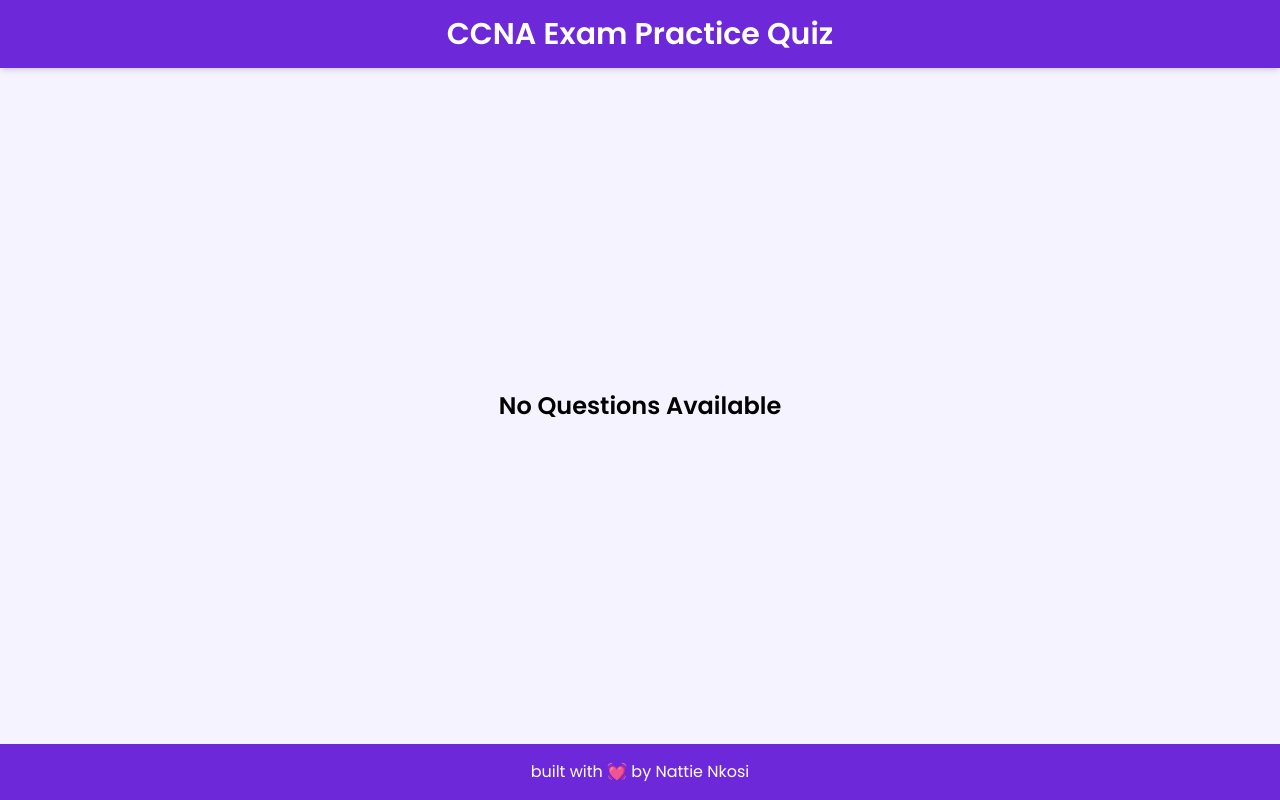
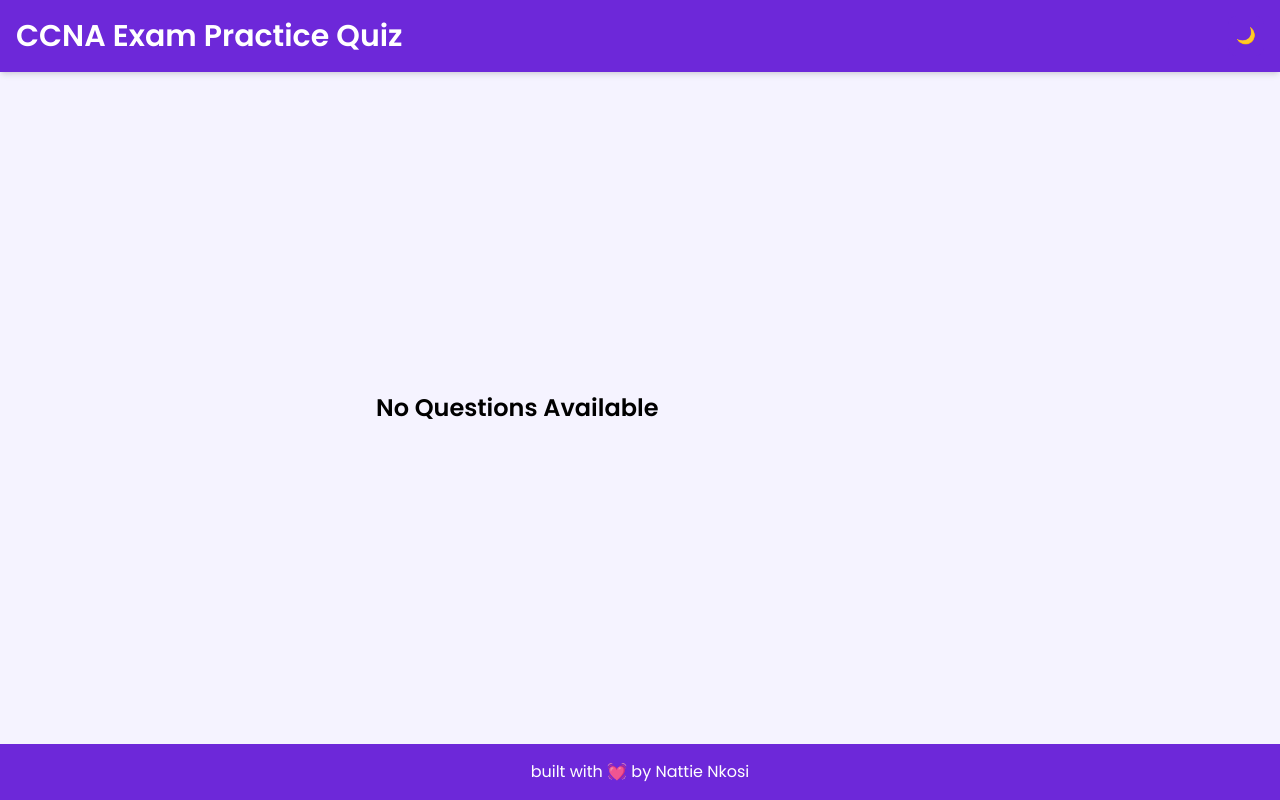
Before and after one commit to Nattie-Nkosi/Quiz-App, a Next.js app: page /quiz in a window 1280 px wide. Built offline with nearby package versions, Linux system fonts and the light colour scheme.

Commit message:
Implement theme toggle functionality and enhance dark mode support

```diff
--- a/app/layout.tsx
+++ b/app/layout.tsx
@@ -1,36 +1,40 @@
 // app/layout.tsx
-
 import { FC, ReactNode } from "react";
 import "./styles/globals.css";
+import { ThemeProvider } from "./providers/theme-provider";
+import { ThemeToggle } from "./quiz/components/theme-toggle";
 
 interface LayoutProps {
   children: ReactNode;
 }
 
 const Layout: FC<LayoutProps> = ({ children }) => (
-  <html lang="en">
+  <html lang="en" suppressHydrationWarning>
     <head>
       <title>CCNA Quiz App</title>
     </head>
-    <body className="bg-violet-50 flex flex-col min-h-screen">
+    <body className="bg-violet-50 dark:bg-gray-900 transition-colors flex flex-col min-h-screen">
+      <ThemeProvider>
         {/* Header */}
-      <header className="bg-violet-700 text-white py-4 shadow-md">
-        <div className="container mx-auto text-center">
+        <header className="bg-violet-700 dark:bg-violet-900 text-white py-4 shadow-md">
+          <div className="container mx-auto px-4 flex justify-between items-center">
             <h1 className="text-3xl font-bold">CCNA Exam Practice Quiz</h1>
+            <ThemeToggle />
           </div>
         </header>
 
         {/* Main Content */}
         <main className="flex-grow container mx-auto p-6 flex justify-center items-center">
-        {children}
+          <div className="w-full max-w-4xl dark:text-white">{children}</div>
         </main>
 
         {/* Footer */}
-      <footer className="bg-violet-700 text-white py-4">
+        <footer className="bg-violet-700 dark:bg-violet-900 text-white py-4">
           <div className="container mx-auto text-center">
             <p>built with 💓 by Nattie Nkosi</p>
           </div>
         </footer>
+      </ThemeProvider>
     </body>
   </html>
 );
--- /dev/null
+++ b/app/providers/theme-provider.tsx
@@ -0,0 +1,50 @@
+// providers/theme-provider.tsx
+"use client";
+
+import { createContext, useContext, useEffect, useState } from "react";
+
+type Theme = "light" | "dark";
+
+type ThemeContextProps = {
+  theme: Theme;
+  toggleTheme: () => void;
+};
+
+const ThemeContext = createContext<ThemeContextProps | undefined>(undefined);
+
+export function ThemeProvider({ children }: { children: React.ReactNode }) {
+  const [theme, setTheme] = useState<Theme>("light");
+
+  useEffect(() => {
+    // Check local storage for saved theme
+    const savedTheme = localStorage.getItem("theme") as Theme;
+    if (savedTheme) {
+      setTheme(savedTheme);
+      document.documentElement.classList.toggle("dark", savedTheme === "dark");
+    } else if (window.matchMedia("(prefers-color-scheme: dark)").matches) {
+      setTheme("dark");
+      document.documentElement.classList.add("dark");
+    }
+  }, []);
+
+  const toggleTheme = () => {
+    const newTheme = theme === "light" ? "dark" : "light";
+    setTheme(newTheme);
+    localStorage.setItem("theme", newTheme);
+    document.documentElement.classList.toggle("dark", newTheme === "dark");
+  };
+
+  return (
+    <ThemeContext.Provider value={{ theme, toggleTheme }}>
+      {children}
+    </ThemeContext.Provider>
+  );
+}
+
+export const useTheme = () => {
+  const context = useContext(ThemeContext);
+  if (context === undefined) {
+    throw new Error("useTheme must be used within a ThemeProvider");
+  }
+  return context;
+};
--- a/app/quiz/components/question.tsx
+++ b/app/quiz/components/question.tsx
@@ -71,7 +71,7 @@
 
   return (
     <form onSubmit={handleSubmit} className="space-y-6">
-      <h2 className="text-2xl font-semibold text-violet-800 no-select">
+      <h2 className="text-2xl font-semibold text-violet-800 dark:text-violet-300 no-select">
         {question.question}
       </h2>
       <div className="space-y-4">
@@ -85,26 +85,30 @@
               onChange={() => setCurrentOption(option)}
               className="form-radio h-5 w-5 text-violet-600 transition duration-150"
             />
-            <span className="text-lg text-violet-800">{option}</span>
+            <span className="text-lg text-violet-800 dark:text-violet-200">
+              {option}
+            </span>
           </label>
         ))}
       </div>
       {hasError && (
-        <p className="text-red-600 animate-pulse">Please select an answer.</p>
+        <p className="text-red-600 dark:text-red-400 animate-pulse">
+          Please select an answer.
+        </p>
       )}
       <div className="flex space-x-4">
         {!isFirstQuestion && (
           <button
             type="button"
             onClick={onPrevious}
-            className="bg-violet-500 text-white px-6 py-2 rounded shadow hover:bg-violet-600 transition duration-200"
+            className="bg-violet-500 dark:bg-violet-700 text-white px-6 py-2 rounded shadow hover:bg-violet-600 dark:hover:bg-violet-800 transition duration-200"
           >
             Previous
           </button>
         )}
         <button
           type="submit"
-          className="bg-violet-700 text-white px-6 py-2 rounded shadow hover:bg-violet-800 transition duration-200"
+          className="bg-violet-700 dark:bg-violet-800 text-white px-6 py-2 rounded shadow hover:bg-violet-800 dark:hover:bg-violet-900 transition duration-200"
         >
           {isLastQuestion ? "Finish" : "Next"}
         </button>
--- /dev/null
+++ b/app/quiz/components/theme-toggle.tsx
@@ -0,0 +1,18 @@
+// components/theme-toggle.tsx
+"use client";
+
+import { useTheme } from "../../providers/theme-provider";
+
+export const ThemeToggle = () => {
+  const { theme, toggleTheme } = useTheme();
+
+  return (
+    <button
+      onClick={toggleTheme}
+      className="p-2 rounded-lg bg-violet-700 dark:bg-violet-900 hover:bg-violet-800 dark:hover:bg-violet-800 transition-colors"
+      aria-label="Toggle theme"
+    >
+      {theme === "light" ? "🌙" : "☀️"}
+    </button>
+  );
+};
--- a/app/quiz/page.tsx
+++ b/app/quiz/page.tsx
@@ -20,7 +20,7 @@
 
 const QuizPage: FC = async () => {
   const questions: Question[] = await getQuestionsFromFile();
-
+  // If there are no questions, display a message
   if (!questions || questions.length === 0) {
     return (
       <div className="p-6 max-w-xl mx-auto">
@@ -28,9 +28,10 @@
       </div>
     );
   }
-
+  // Otherwise, display the quiz
+  // How to increase the max-width of the quiz container?
   return (
-    <div className="p-6 max-w-xl mx-auto">
+    <div className="p-1 max-w-xl mx-auto">
       <Quiz questions={questions} />
     </div>
   );
--- a/tailwind.config.js
+++ b/tailwind.config.js
@@ -2,6 +2,7 @@
 
 /** @type {import('tailwindcss').Config} */
 module.exports = {
+  darkMode: "class",
   content: [
     "./app/**/*.{js,ts,jsx,tsx}",
     "./pages/**/*.{js,ts,jsx,tsx}",
```
Lines whose indentation alone changed are shown as unchanged.
